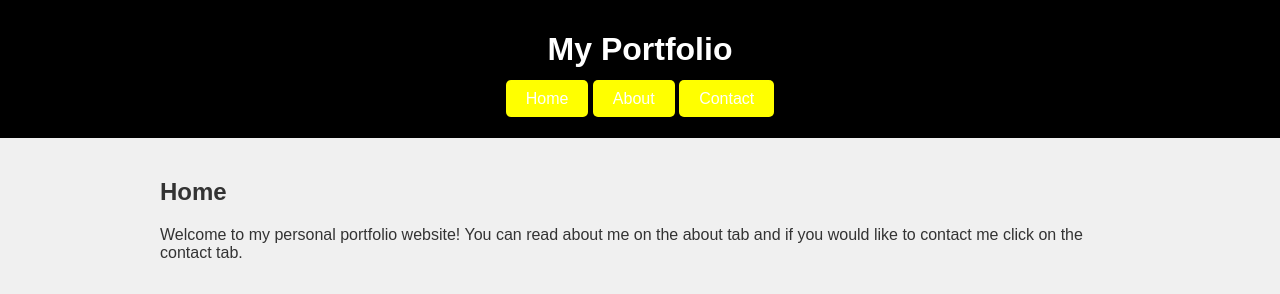
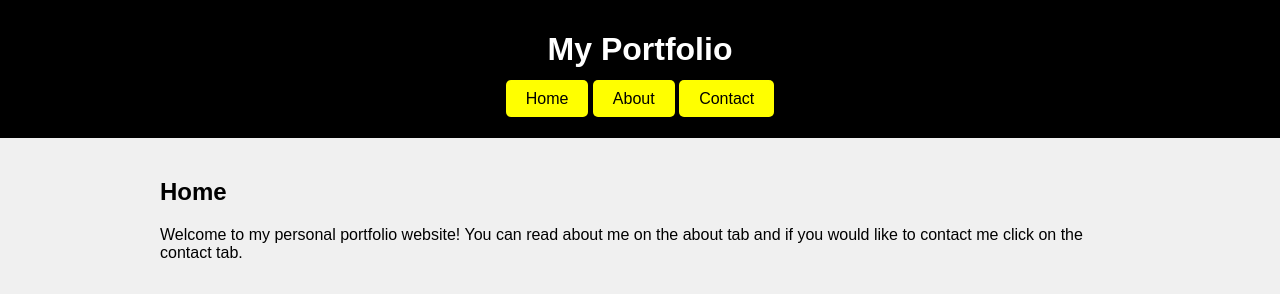
Before and after one commit to pablofabbrini/web-development-project, a plain HTML site: page index.html in a window 1280 px wide. Shown: the top 294 px of the page. Drawn offline with Linux system fonts and the light colour scheme.

Commit message:
Update index.html

```diff
--- a/index.html
+++ b/index.html
@@ -9,7 +9,7 @@
     margin: 0;
     padding: 0;
     background-color: #f0f0f0;
-    color: #333;
+    color: #000;
 }
 
 header {
@@ -26,7 +26,7 @@
 
 nav a {
     text-decoration: none;
-    color: #fff;
+    color: #000;
     padding: 10px 20px;
     background-color: yellow;
     border-radius: 5px;
```
